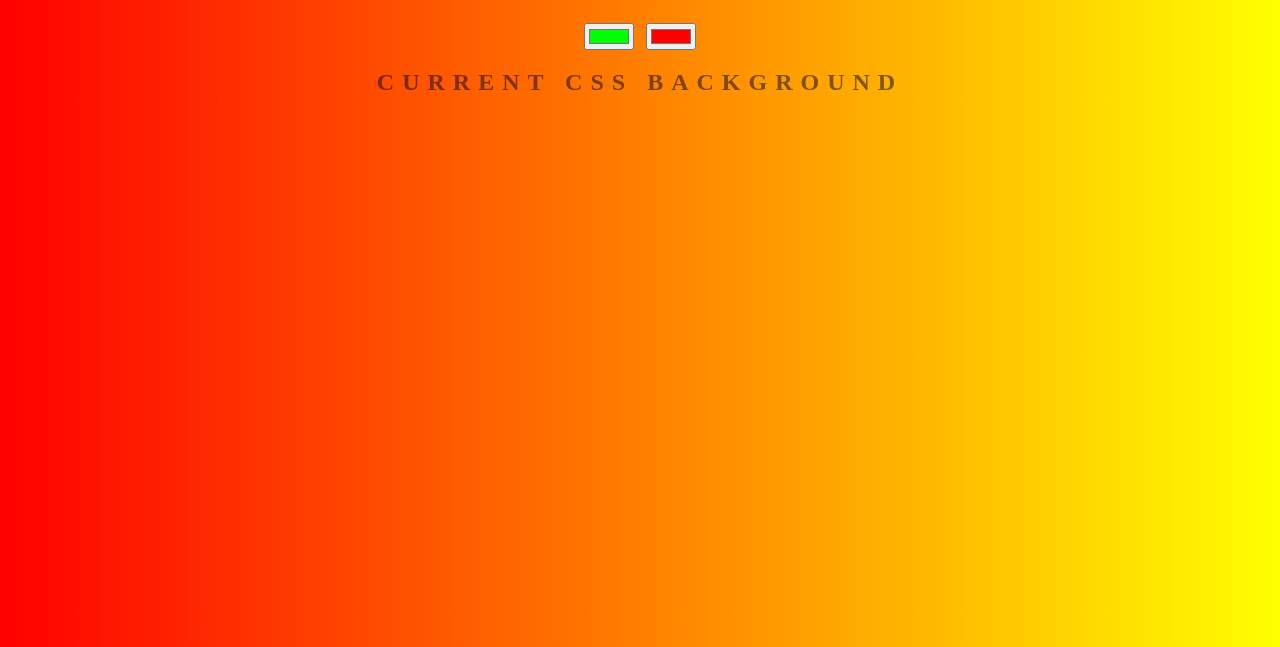
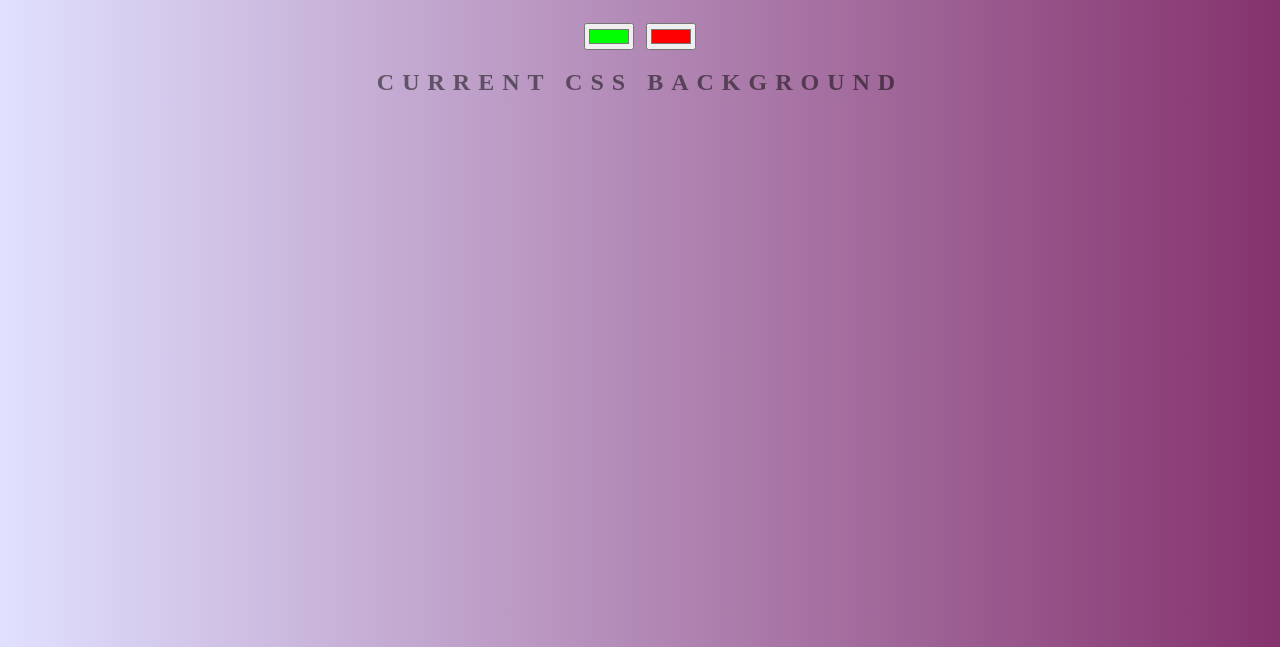
Before and after one commit to FurkanAydgan/backgroundgenerater.github.io, a plain HTML site: page index.html in a window 1280 px wide. Shown: the part 153-800 px from the top of the page. Drawn offline with Linux system fonts and the light colour scheme.

Commit message:
colur changing

```diff
--- a/style.css
+++ b/style.css
@@ -5,7 +5,8 @@ body {
     text-transform: uppercase;
     letter-spacing: .5em;
     top: 15%;
-	background: linear-gradient(to right, red , yellow); /* Standard syntax */
+	background: linear-gradient(to right, #e0e0ff
+ , #85326d); /* Standard syntax */
 }
 
 h1 {
```
